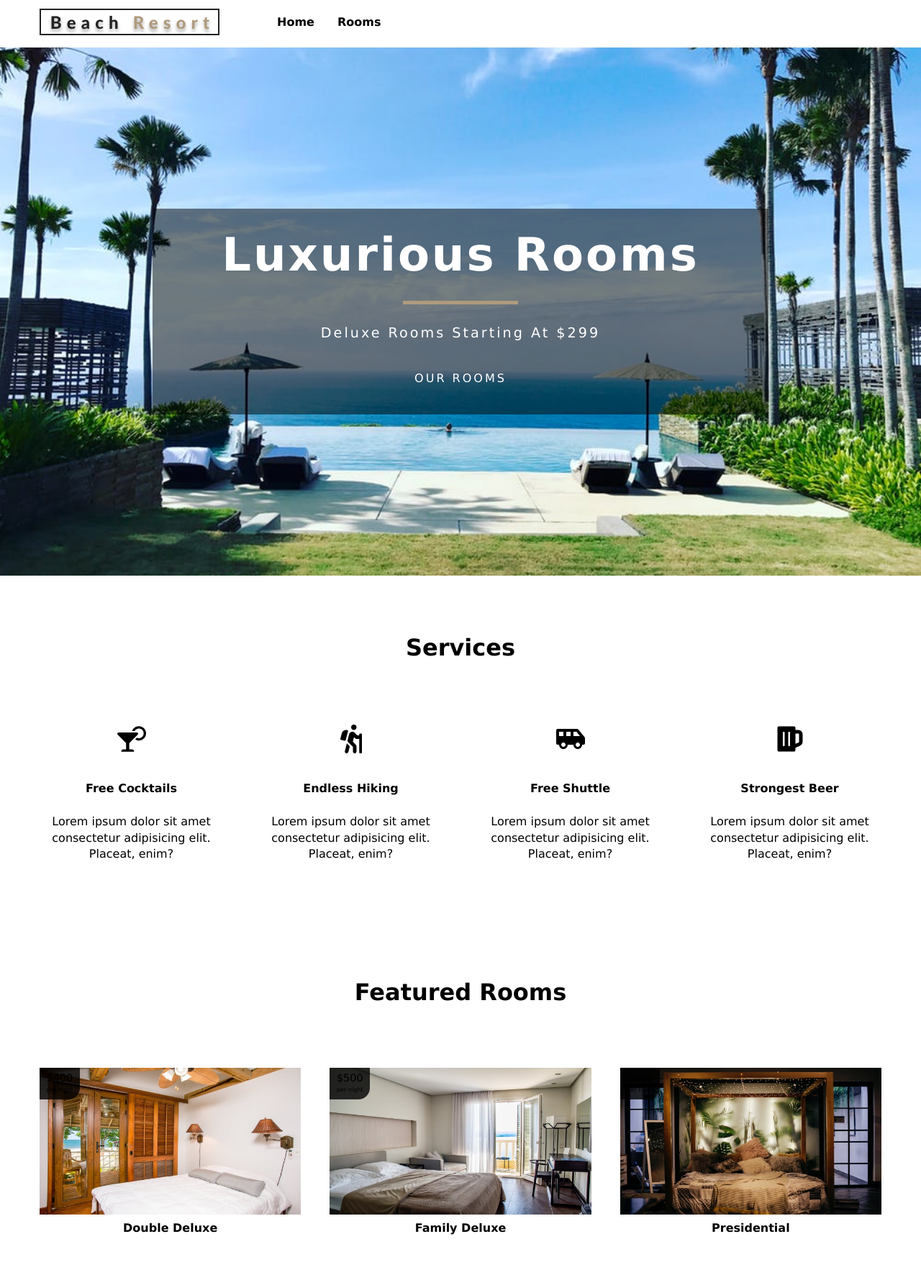
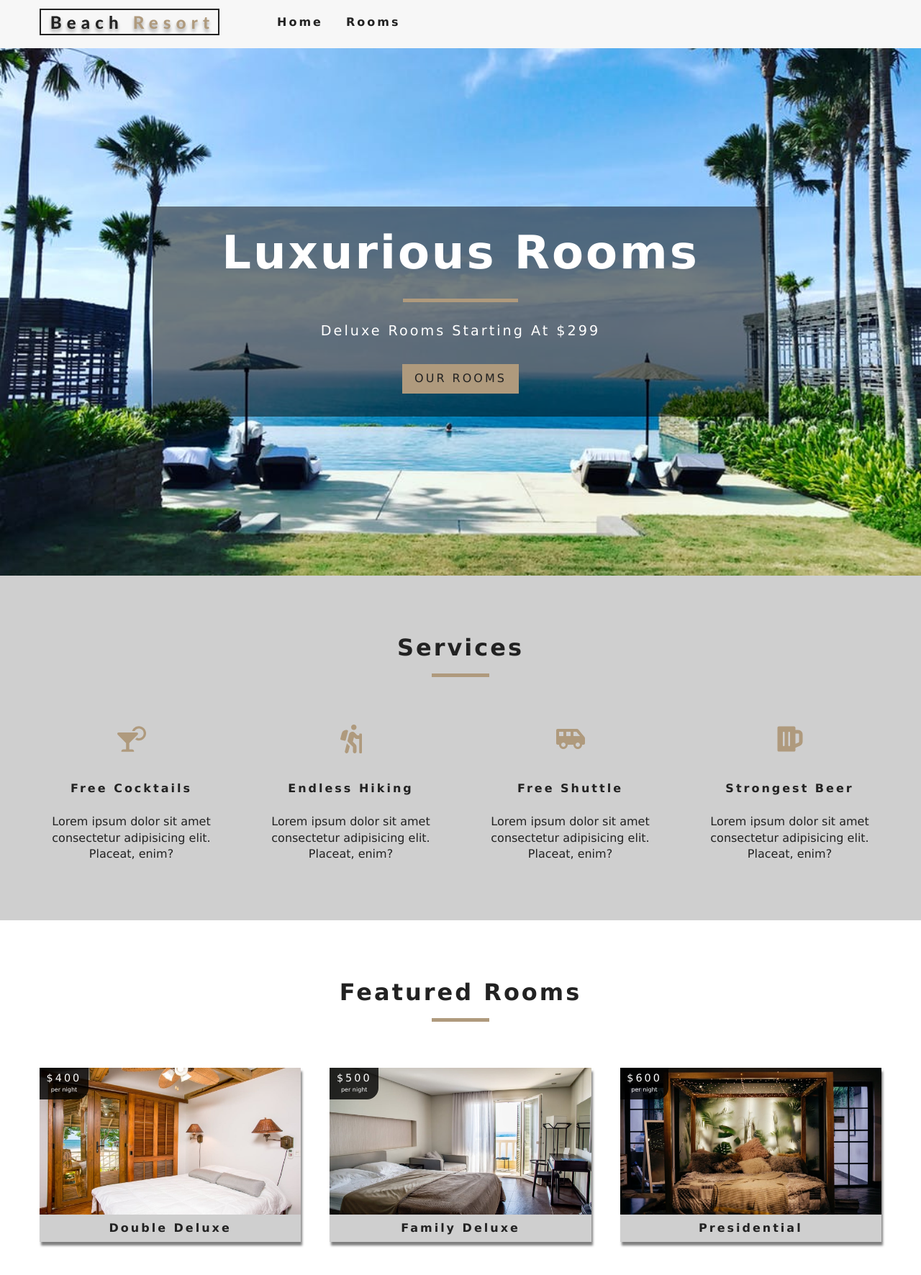
Before and after one commit to RouSage/resort-app, a React (Create React App) app: page / in a window 1280 px wide. Shown: the top 1772 px of the page at 72% size. Built offline with nearby package versions, Linux system fonts and the light colour scheme.

Commit message:
refactor: change vars in app.scss

```diff
--- a/src/App.js
+++ b/src/App.js
@@ -1,6 +1,6 @@
 import React from 'react';
 import { Route, Switch } from 'react-router-dom';
-import './App.css';
+import './App.scss';
 import Navbar from './components/Navbar';
 import Error from './pages/Error';
 import Home from './pages/Home';
--- a/src/App.css
+++ b/src/App.scss
@@ -1,3 +1,6 @@
+@import './scss/colors';
+@import './scss/vars';
+
 * {
   margin: 0;
   padding: 0;
@@ -6,8 +9,8 @@
 /* globals */
 body {
   padding-top: 66px;
-  color: var(--mainBlack);
-  background: var(--mainWhite);
+  color: $main-black;
+  background: $main-white;
   font-family: Verdana, Geneva, Tahoma, sans-serif;
   line-height: 1.4;
 }
@@ -44,18 +47,18 @@ h6 {
 .btn-primary {
   display: inline-block;
   text-decoration: none;
-  letter-spacing: var(--mainSpacing);
-  color: var(--mainBlack);
-  background: var(--primaryColor);
+  letter-spacing: $main-spacing;
+  color: $main-black;
+  background: $primary-color;
   padding: 0.4rem 0.9rem;
-  border: 3px solid var(--primaryColor);
-  transition: var(--mainTransition);
+  border: 3px solid $primary-color;
+  transition: $main-transition;
   text-transform: uppercase;
   cursor: pointer;
 }
 .btn-primary:hover {
   background: transparent;
-  color: var(--primaryColor);
+  color: $primary-color;
 }
 .loading {
   text-transform: capitalize;
@@ -72,7 +75,7 @@ h6 {
   text-transform: capitalize;
   margin: 2rem 0;
   padding: 1rem;
-  letter-spacing: var(--mainSpacing);
+  letter-spacing: $main-spacing;
 }
 /* end of globals */
 /* Navbar */
@@ -82,7 +85,7 @@ h6 {
   left: 0;
   width: 100%;
   padding: 0.75rem 2rem;
-  background: var(--offWhite);
+  background: $off-white;
   z-index: 1;
 }
 .nav-header {
@@ -97,27 +100,27 @@ h6 {
 }
 .nav-icon {
   font-size: 1.5rem;
-  color: var(--primaryColor);
+  color: $primary-color;
 }
 .nav-links {
   height: 0;
   overflow: hidden;
-  transition: var(--mainTransition);
+  transition: $main-transition;
   list-style-type: none;
 }
 .nav-links a {
   display: block;
   text-decoration: none;
   padding: 1rem 0;
-  color: var(--mainBlack);
-  transition: var(--mainTransition);
+  color: $main-black;
+  transition: $main-transition;
   text-align: center;
   font-size: 1rem;
   font-weight: 600;
-  letter-spacing: var(--mainSpacing);
+  letter-spacing: $main-spacing;
 }
 .nav-links a:hover {
-  color: var(--primaryColor);
+  color: $primary-color;
 }
 
 .show-nav {
@@ -164,7 +167,7 @@ h6 {
 }
 .section-title h4 {
   font-size: 2rem;
-  letter-spacing: var(--mainSpacing);
+  letter-spacing: $main-spacing;
   text-transform: capitalize;
   margin-bottom: 1rem;
 }
@@ -172,7 +175,7 @@ h6 {
   width: 5rem;
   height: 5px;
   margin: 0 auto;
-  background: var(--primaryColor);
+  background: $primary-color;
 }
 /* end of Title */
 
@@ -181,7 +184,7 @@ h6 {
   padding: 5rem 0;
 }
 .services {
-  background: var(--darkGrey);
+  background: $dark-grey;
   text-align: center;
 }
 .services-center {
@@ -194,12 +197,12 @@ h6 {
 }
 .service span {
   display: inline-block;
-  color: var(--primaryColor);
+  color: $primary-color;
   font-size: 2.5rem;
   margin-bottom: 1.5rem;
 }
 .services h6 {
-  letter-spacing: var(--mainSpacing);
+  letter-spacing: $main-spacing;
   text-transform: capitalize;
 }
 .services p {
@@ -247,11 +250,11 @@ h6 {
 /* end pf featured rooms */
 /* room */
 .room {
-  box-shadow: var(--lightShadow);
-  transition: var(--mainTransition);
+  box-shadow: $light-shadow;
+  transition: $main-transition;
 }
 .room:hover {
-  box-shadow: var(--darkShadow);
+  box-shadow: $dark-shadow;
 }
 
 .img-container {
@@ -260,25 +263,25 @@ h6 {
 .img-container img {
   width: 100%;
   display: block;
-  transition: var(--mainTransition);
+  transition: $main-transition;
 }
 .price-top {
   position: absolute;
   top: 0;
   left: 0;
   background: rgba(0, 0, 0, 0.8);
-  color: var(--mainWhite);
+  color: $main-white;
   padding: 0.3rem 0.6rem 0.5rem;
   border-bottom-right-radius: 1rem;
   font-size: 0.5rem;
   text-align: center;
-  transition: var(--mainTransition);
+  transition: $main-transition;
 }
 .price-top h6 {
   margin-bottom: 0;
   font-size: 0.9rem;
   font-weight: 300;
-  letter-spacing: var(--mainSpacing);
+  letter-spacing: $main-spacing;
 }
 .room-link {
   position: absolute;
@@ -300,12 +303,12 @@ h6 {
   transform: translate(-50%, -50%) scale(1);
 }
 .room-info {
-  background: var(--darkGrey);
+  background: $dark-grey;
   text-transform: capitalize;
   padding: 0.5rem 0;
   text-align: center;
   font-weight: 700;
-  letter-spacing: var(--mainSpacing);
+  letter-spacing: $main-spacing;
 }
 /* end of room  */
 /* single room*/
@@ -337,7 +340,7 @@ h6 {
 }
 .desc h3 {
   text-transform: capitalize;
-  letter-spacing: var(--mainSpacing);
+  letter-spacing: $main-spacing;
 }
 .desc p {
   line-height: 1.5;
@@ -345,7 +348,7 @@ h6 {
 .info h3,
 .info h6 {
   text-transform: capitalize;
-  letter-spacing: var(--mainSpacing);
+  letter-spacing: $main-spacing;
 }
 
 .info h6 {
@@ -357,7 +360,7 @@ h6 {
 }
 .room-extras h6 {
   text-transform: capitalize;
-  letter-spacing: var(--mainSpacing);
+  letter-spacing: $main-spacing;
 }
 .extras {
   list-style-type: none;
@@ -425,7 +428,7 @@ h6 {
 }
 .form-group label {
   display: block;
-  letter-spacing: var(--mainSpacing);
+  letter-spacing: $main-spacing;
   margin-bottom: 0.5rem;
 }
 .form-control {
@@ -439,7 +442,7 @@ h6 {
 .size-input {
   width: 40%;
   padding: 0.2rem;
-  border: 1px solid var(--mainBlack);
+  border: 1px solid $main-black;
   border-radius: 0.3rem;
   margin-right: 0.3rem;
 }
--- a/src/scss/_colors.scss
+++ b/src/scss/_colors.scss
@@ -3,6 +3,6 @@ $main-white: #fff;
 $off-white: #f7f7f7;
 $main-black: #222;
 $main-grey: #ececec;
-$main-grey: #cfcfcf;
+$dark-grey: #cfcfcf;
 $light-shadow: 2px 5px 3px 0px rgba(0, 0, 0, 0.5);
 $dark-shadow: 4px 10px 5px 0px rgba(0, 0, 0, 0.5);
```
